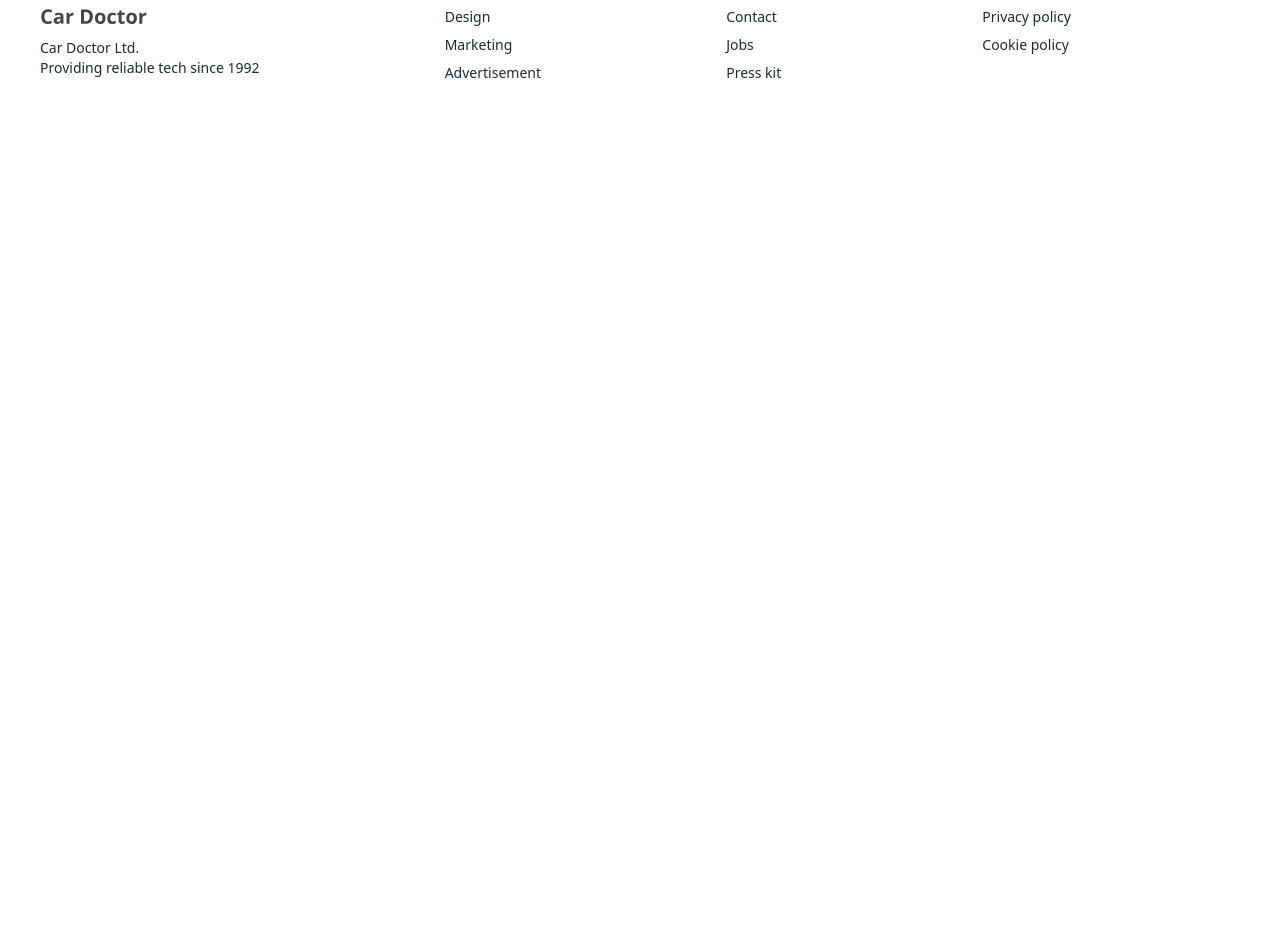
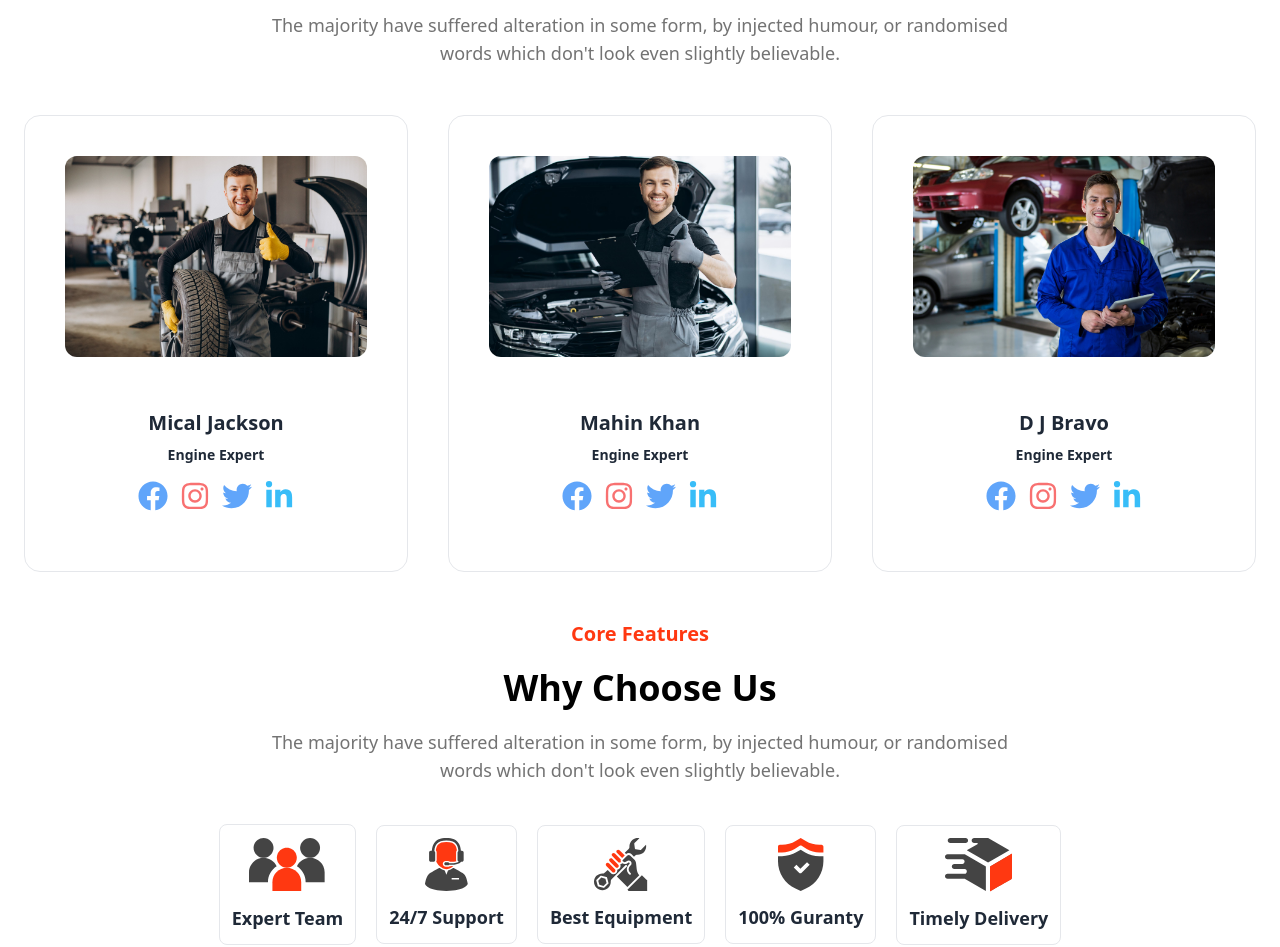
Before and after one commit to itsahadul99/car-doctor-clients, a React (Vite) app: page / in a window 1280 px wide. Shown: the part 4228-5175 px from the top of the page. Before the commit the page ends 4351 px from the top, so only its background shows below. Built offline with nearby package versions, Linux system fonts and the light colour scheme.

Commit message:
added our team and core feature section

```diff
--- /dev/null
+++ b/src/components/CoreFeature.jsx
@@ -0,0 +1,41 @@
+/* eslint-disable react/no-unescaped-entities */
+import check from '../assets/icons/check.svg';
+import delivery from '../assets/icons/deliveryt.svg';
+import Group from '../assets/icons/group.svg';
+import person from '../assets/icons/person.svg';
+import Wrench from '../assets/icons/Wrench.svg';
+const CoreFeature = () => {
+    return (
+        <div>
+            <div className="flex flex-col justify-center items-center gap-5">
+                <h3 className='text-lg md:text-xl font-semibold text-[#FF3811]'>Core Features</h3>
+                <h1 className="text-2xl md:text-4xl font-bold text-black">Why Choose Us</h1>
+                <p className="text-sm md:text-lg text-[#737373] text-center">The majority have suffered alteration in some form, by injected humour, or randomised <br /> words which don't look even slightly believable. </p>
+            </div>
+            <div className="flex flex-col md:flex-wrap md:flex-row lg:flex-row justify-center items-center gap-5 my-5 lg:my-10">
+                <div className='flex flex-col justify-center items-center gap-3 p-3 border rounded-lg hover:bg-[#FF3811] hover:text-white'>
+                    <img src={Group} alt="" className='bg-white' />
+                    <h3 className='text-lg font-bold'>Expert Team</h3>
+                </div>
+                <div className='flex flex-col justify-center items-center gap-3 p-3 border rounded-lg hover:bg-[#FF3811] hover:text-white'>
+                    <img src={person} alt="" className='bg-white' />
+                    <h3 className='text-lg font-bold'>24/7 Support</h3>
+                </div>
+                <div className='flex flex-col justify-center items-center gap-3 p-3 border rounded-lg hover:bg-[#FF3811] hover:text-white'>
+                    <img src={Wrench} alt="" className='bg-white' />
+                    <h3 className='text-lg font-bold'>Best Equipment</h3>
+                </div>
+                <div className='flex flex-col justify-center items-center gap-3 p-3 border rounded-lg hover:bg-[#FF3811] hover:text-white'>
+                    <img src={check} alt="" className='bg-white' />
+                    <h3 className='text-lg font-bold'>100% Guranty</h3>
+                </div>
+                <div className='flex flex-col justify-center items-center gap-3 p-3 border rounded-lg hover:bg-[#FF3811] hover:text-white'>
+                    <img src={delivery} alt="" className='bg-white' />
+                    <h3 className='text-lg font-bold'>Timely Delivery</h3>
+                </div>
+            </div>
+        </div>
+    );
+};
+
+export default CoreFeature;
--- /dev/null
+++ b/src/components/OurTeam.jsx
@@ -0,0 +1,65 @@
+/* eslint-disable react/no-unescaped-entities */
+import { FaFacebook, FaInstagram, FaLinkedinIn, FaTwitter } from 'react-icons/fa';
+import team1 from '../assets/images/team/1.jpg';
+import team2 from '../assets/images/team/2.jpg';
+import team3 from '../assets/images/team/3.jpg';
+const OurTeam = () => {
+    return (
+        <div>
+            <div className="flex flex-col justify-center items-center gap-5">
+                <h3 className='text-lg md:text-xl font-semibold text-[#FF3811]'>Team</h3>
+                <h1 className="text-2xl md:text-4xl font-bold text-black">Meet Our Team</h1>
+                <p className="text-sm md:text-lg text-[#737373] text-center">The majority have suffered alteration in some form, by injected humour, or randomised <br /> words which don't look even slightly believable. </p>
+            </div>
+            <div className="my-5 md:my-12 flex flex-col lg:flex-row gap-5 md:gap-10 justify-center items-center">
+                <div className="card md:w-96 border p-5">
+                    <figure className="p-5 ">
+                        <img src={team1} alt="Car Engine plug" className='rounded-xl' />
+                    </figure>
+                    <div className="card-body items-center text-center">
+                        <h2 className="card-title font-bold">Mical Jackson</h2>
+                        <p className="text-sm  font-semibold">Engine Expert</p>
+                        <div className='flex justify-center items-center gap-3 my-2'>
+                            <FaFacebook size={30} className='text-blue-400' />
+                            <FaInstagram size={30} className='text-red-400' />
+                            <FaTwitter size={30} className='text-blue-400' />
+                            <FaLinkedinIn size={30} className='text-sky-400' />
+                        </div>
+                    </div>
+                </div>
+                <div className="card md:w-96 border p-5">
+                    <figure className="p-5 ">
+                        <img src={team2} alt="Car Engine plug" className='rounded-xl' />
+                    </figure>
+                    <div className="card-body items-center text-center">
+                        <h2 className="card-title font-bold">Mahin Khan</h2>
+                        <p className="text-sm  font-semibold">Engine Expert</p>
+                        <div className='flex justify-center items-center gap-3 my-2'>
+                            <FaFacebook size={30} className='text-blue-400' />
+                            <FaInstagram size={30} className='text-red-400' />
+                            <FaTwitter size={30} className='text-blue-400' />
+                            <FaLinkedinIn size={30} className='text-sky-400' />
+                        </div>
+                    </div>
+                </div>
+                <div className="card md:w-96 border p-5">
+                    <figure className="p-5 ">
+                        <img src={team3} alt="Car Engine plug" className='rounded-xl' />
+                    </figure>
+                    <div className="card-body items-center text-center">
+                        <h2 className="card-title font-bold">D J Bravo</h2>
+                        <p className="text-sm  font-semibold">Engine Expert</p>
+                        <div className='flex justify-center items-center gap-3 my-2'>
+                            <FaFacebook size={30} className='text-blue-400' />
+                            <FaInstagram size={30} className='text-red-400' />
+                            <FaTwitter size={30} className='text-blue-400' />
+                            <FaLinkedinIn size={30} className='text-sky-400' />
+                        </div>
+                    </div>
+                </div>
+            </div>
+        </div>
+    );
+};
+
+export default OurTeam;
--- a/src/pages/Home.jsx
+++ b/src/pages/Home.jsx
@@ -4,6 +4,8 @@ import Banner from "../components/Banner";
 import Services from "../components/Services";
 import { FaLocationPin } from "react-icons/fa6";
 import PopularProduct from "../components/PopularProduct";
+import OurTeam from "../components/OurTeam";
+import CoreFeature from "../components/CoreFeature";
 const Home = () => {
     return (
         <div>
@@ -34,6 +36,8 @@ const Home = () => {
                 </div>
             </div>
             <PopularProduct />
+            <OurTeam />
+            <CoreFeature />
         </div>
     );
 };
```
